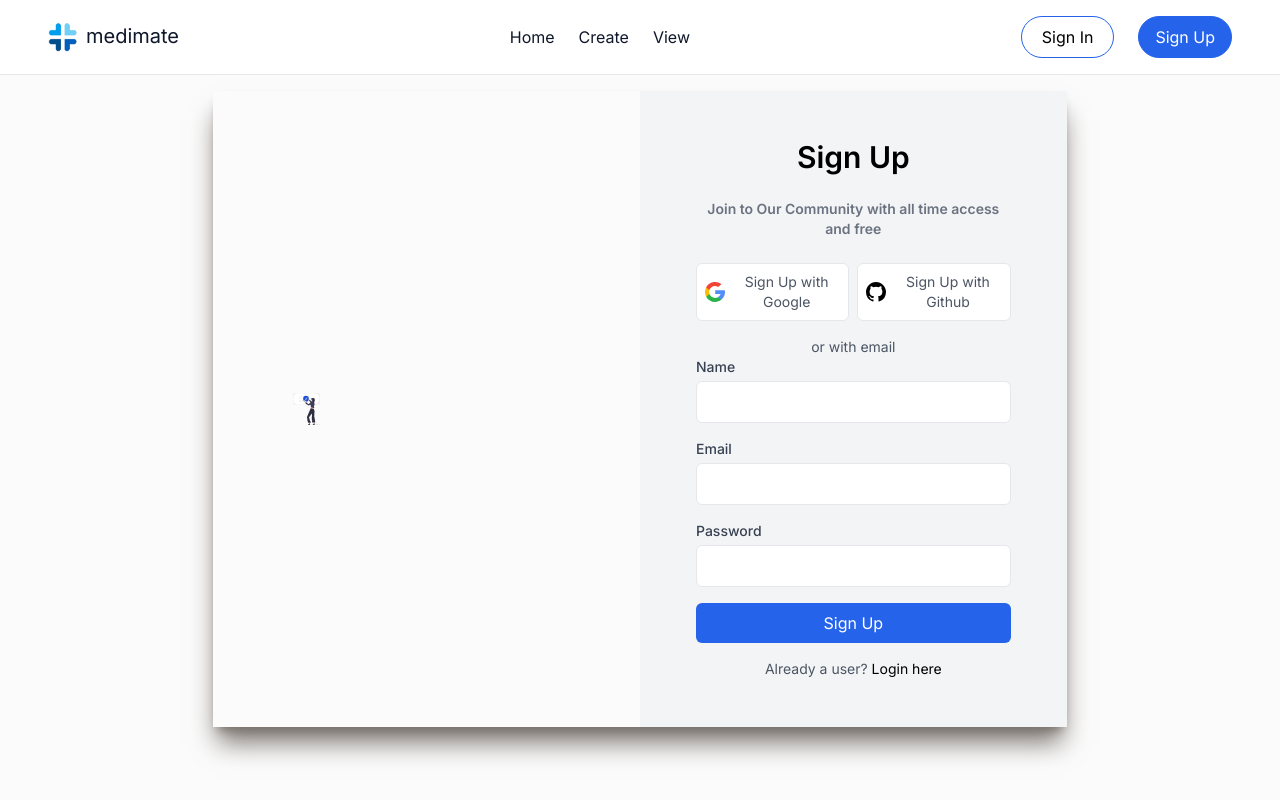
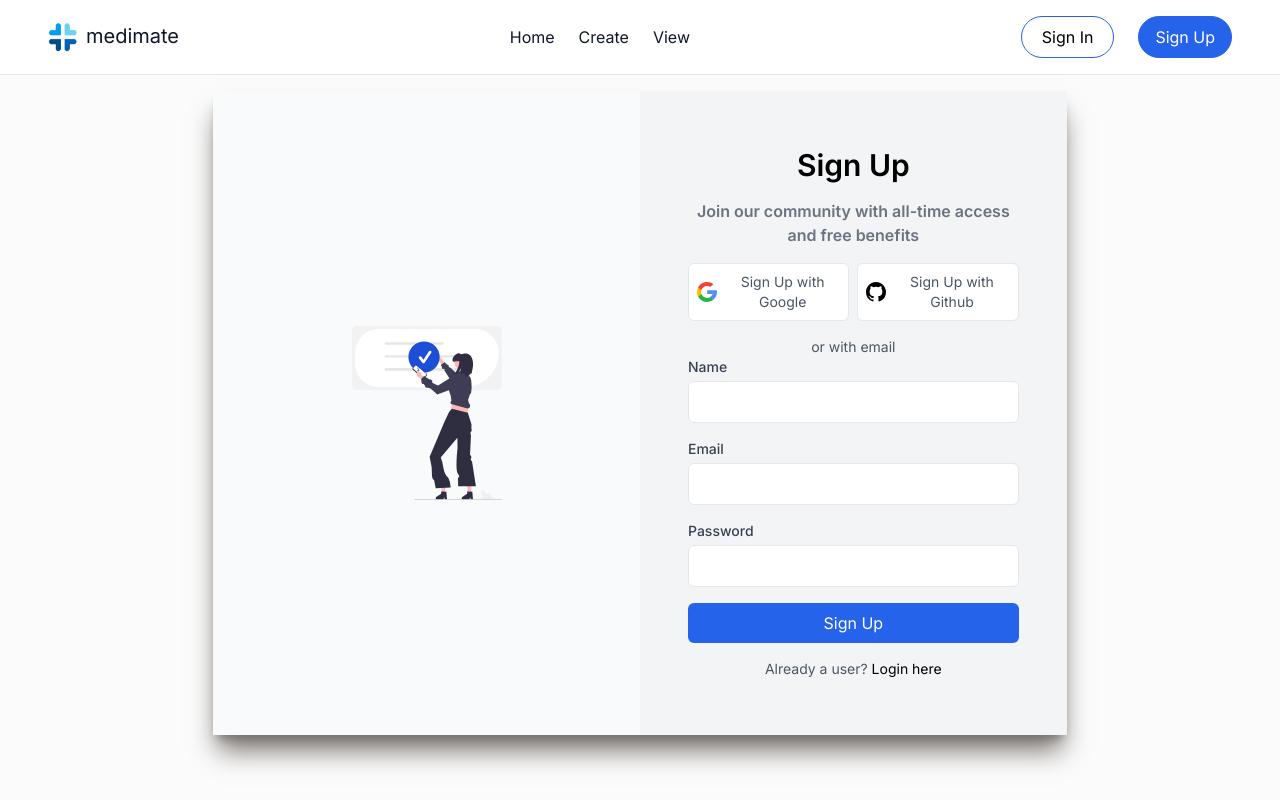
Before and after one commit to bellacaio16/medimate-next.js, a Next.js app: page /signup in a window 1280 px wide. Built offline with nearby package versions, Linux system fonts and the light colour scheme; no server answers.

Commit message:
Update SignupComponent.jsx

```diff
--- a/src/components/SignupComponent.jsx
+++ b/src/components/SignupComponent.jsx
@@ -1,4 +1,5 @@
 "use client";
+
 import React, { useContext, useState } from "react";
 import Image from "next/image";
 import signupSvg from "../app/assets/signupSvg.svg";
@@ -10,22 +11,25 @@ import { useRouter } from "next/navigation";
 import Link from "next/link";
 
 import UserContext from "@/context/userContext";
+
 export const SignupComponent = () => {
   const router = useRouter();
-const userContext = useContext(UserContext);
+  const userContext = useContext(UserContext);
+
   const initialSignupData = {
     name: "",
     email: "",
     password: "",
   };
   const [signupData, setSignupData] = useState(initialSignupData);
+
   const validateInputs = () => {
     if (
       signupData.name === "" ||
       signupData.email === "" ||
       signupData.password === ""
     ) {
-      toast.error(`Required fields missing `, { position: "top-right" });
+      toast.error("Required fields missing", { position: "top-right" });
       return false;
     } else {
       const pattern = /^[^\s@]+@[^\s@]+\.[^\s@]+$/;
@@ -33,147 +37,117 @@ const userContext = useContext(UserContext);
         return true;
       }
 
-      toast.error(`Please enter valid Email Address`, {
-        position: "top-right",
-      });
+      toast.error("Please enter a valid Email Address", { position: "top-right" });
       return false;
     }
   };
+
   const handleSignupForm = async (event) => {
     event.preventDefault();
+
     if (!validateInputs()) {
       return;
     }
+
     try {
       const response = await signupService(signupData);
 
-      // const responseJson = JSON.stringify(response)
       if (response) {
-        userContext.setCurrentUser(response.user)
-        console.log("Result:", response);
+        userContext.setCurrentUser(response.user);
         setSignupData(initialSignupData);
         toast.success("Signup Successful!", { position: "top-right" });
         router.push("/");
       } else {
-        toast.error(`Email already registered!`, { position: "top-right" });
+        toast.error("Email already registered!", { position: "top-right" });
         setSignupData(initialSignupData);
-        return;
       }
     } catch (err) {
-      // console.log(err);
-      toast.error(`Signup Failed!`, {
-        position: "top-right",
-      });
+      toast.error("Signup Failed!", { position: "top-right" });
     }
   };
+
   return (
-    <div className="flex h-max mt-4 mb-4 mx-auto w-8/12 shadow-stone-500 shadow-xl  ">
-      <div className="hidden p-12 lg:flex items-center justify-center flex-1 text-black">
-        <div className="max-w-md text-center p-8">
-          <Image src={signupSvg} alt="signup" width="10%" height="10%" />
+    <div className="flex flex-col lg:flex-row h-max mt-4 mb-4 mx-auto w-full lg:w-10/12 xl:w-8/12 shadow-stone-500 shadow-xl">
+      <div className="hidden lg:flex items-center justify-center w-1/2 p-8 bg-gray-50">
+        <div className="max-w-xs">
+          <Image src={signupSvg} alt="signup" width={150} height={150} />
         </div>
       </div>
-      <div className="w-full px-8 py-6 bg-gray-100 lg:w-1/2 flex items-center justify-center">
+      <div className="w-full lg:w-1/2 px-6 py-8 bg-gray-100 flex items-center justify-center">
         <div className="max-w-md w-full p-6">
-          <h1 className="text-3xl font-semibold mb-6 text-black text-center">
+          <h1 className="text-2xl lg:text-3xl font-semibold mb-4 text-black text-center">
             Sign Up
           </h1>
-          <h1 className="text-sm font-semibold mb-6 text-gray-500 text-center">
-            Join to Our Community with all time access and free{" "}
-          </h1>
-          <div className="mt-4 flex flex-col lg:flex-row items-center justify-between">
+          <h2 className="text-sm lg:text-base font-semibold mb-4 text-gray-500 text-center">
+            Join our community with all-time access and free benefits
+          </h2>
+          <div className="mt-4 flex flex-col lg:flex-row items-center lg:items-start justify-between">
             <div className="w-full lg:w-1/2 mb-2 lg:mb-0">
               <button
                 type="button"
                 className="w-full flex justify-center items-center gap-2 bg-white text-sm text-gray-600 p-2 rounded-md hover:bg-gray-50 border border-gray-200 focus:outline-none focus:ring-2 focus:ring-offset-2 focus:ring-gray-200 transition-colors duration-300"
               >
-                <Image src={googleLogo} alt="signup" width="20" height="20" />{" "}
-                Sign Up with Google{" "}
+                <Image src={googleLogo} alt="signup" width={20} height={20} />
+                Sign Up with Google
               </button>
             </div>
-            <div className="w-full lg:w-1/2 ml-0 lg:ml-2">
+            <div className="w-full lg:w-1/2 lg:ml-2">
               <button
                 type="button"
                 className="w-full flex justify-center items-center gap-2 bg-white text-sm text-gray-600 p-2 rounded-md hover:bg-gray-50 border border-gray-200 focus:outline-none focus:ring-2 focus:ring-offset-2 focus:ring-gray-200 transition-colors duration-300"
               >
-                <Image src={githubLogo} alt="signup" width="20" height="20" />{" "}
-                Sign Up with Github{" "}
+                <Image src={githubLogo} alt="signup" width={20} height={20} />
+                Sign Up with Github
               </button>
             </div>
           </div>
           <div className="mt-4 text-sm text-gray-600 text-center">
             <p>or with email</p>
           </div>
-          <form
-            action="#!"
-            method="POST"
-            onSubmit={handleSignupForm}
-            className="space-y-4"
-          >
-            {/* <!-- Your form elements go here --> */}
+          <form onSubmit={handleSignupForm} className="space-y-4">
             <div>
-              <label
-                htmlFor="username"
-                className="block text-sm font-medium text-gray-700"
-              >
+              <label htmlFor="name" className="block text-sm font-medium text-gray-700">
                 Name
               </label>
               <input
                 type="text"
                 id="name"
                 name="name"
-                onChange={(event) => {
-                  setSignupData({ ...signupData, name: event.target.value });
-                }}
+                onChange={(event) => setSignupData({ ...signupData, name: event.target.value })}
                 value={signupData.name}
                 className="mt-1 p-2 w-full border rounded-md focus:border-gray-200 focus:outline-none focus:ring-2 focus:ring-offset-2 focus:ring-gray-300 transition-colors duration-300"
               />
             </div>
             <div>
-              <label
-                htmlFor="email"
-                className="block text-sm font-medium text-gray-700"
-              >
+              <label htmlFor="email" className="block text-sm font-medium text-gray-700">
                 Email
               </label>
               <input
                 type="text"
                 id="email"
                 name="email"
-                onChange={(event) => {
-                  setSignupData({ ...signupData, email: event.target.value });
-                }}
+                onChange={(event) => setSignupData({ ...signupData, email: event.target.value })}
                 value={signupData.email}
                 className="mt-1 p-2 w-full border rounded-md focus:border-gray-200 focus:outline-none focus:ring-2 focus:ring-offset-2 focus:ring-gray-300 transition-colors duration-300"
               />
             </div>
             <div>
-              <label
-                htmlFor="password"
-                className="block text-sm font-medium text-gray-700"
-              >
+              <label htmlFor="password" className="block text-sm font-medium text-gray-700">
                 Password
               </label>
               <input
                 type="password"
                 id="password"
                 name="password"
-                onChange={(event) => {
-                  setSignupData({
-                    ...signupData,
-                    password: event.target.value,
-                  });
-                }}
+                onChange={(event) => setSignupData({ ...signupData, password: event.target.value })}
                 value={signupData.password}
                 className="mt-1 p-2 w-full border rounded-md focus:border-gray-200 focus:outline-none focus:ring-2 focus:ring-offset-2 focus:ring-gray-300 transition-colors duration-300"
               />
             </div>
-
-            {/* {JSON.stringify(signupData)} */}
             <div>
               <button
                 type="submit"
-                className="w-full bg-blue-600 text-white p-2 rounded-md hover:bg-blue-800 focus:outline-none focus:bg-blue-800  focus:ring-2 focus:ring-offset-2 focus:ring-gray-900 transition-colors duration-300"
+                className="w-full bg-blue-600 text-white p-2 rounded-md hover:bg-blue-800 focus:outline-none focus:bg-blue-800 focus:ring-2 focus:ring-offset-2 focus:ring-gray-900 transition-colors duration-300"
               >
                 Sign Up
               </button>
```
